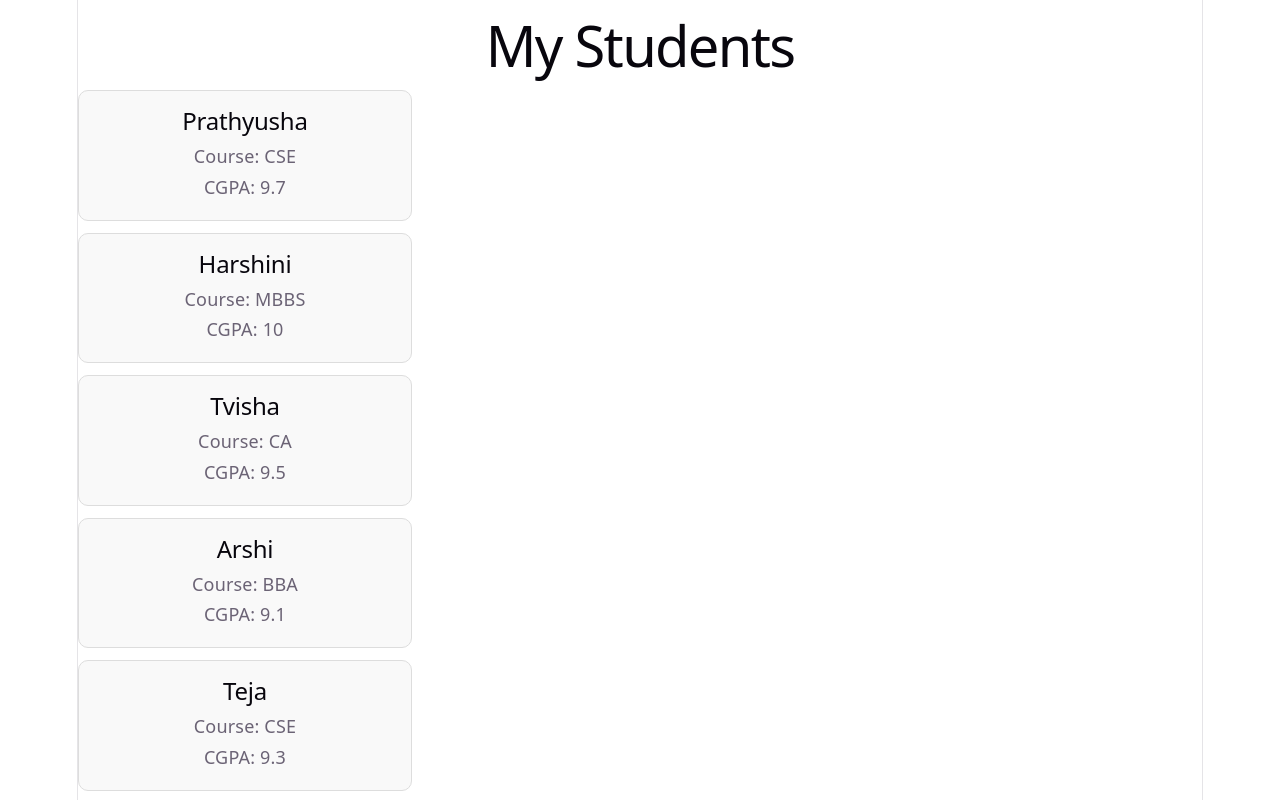
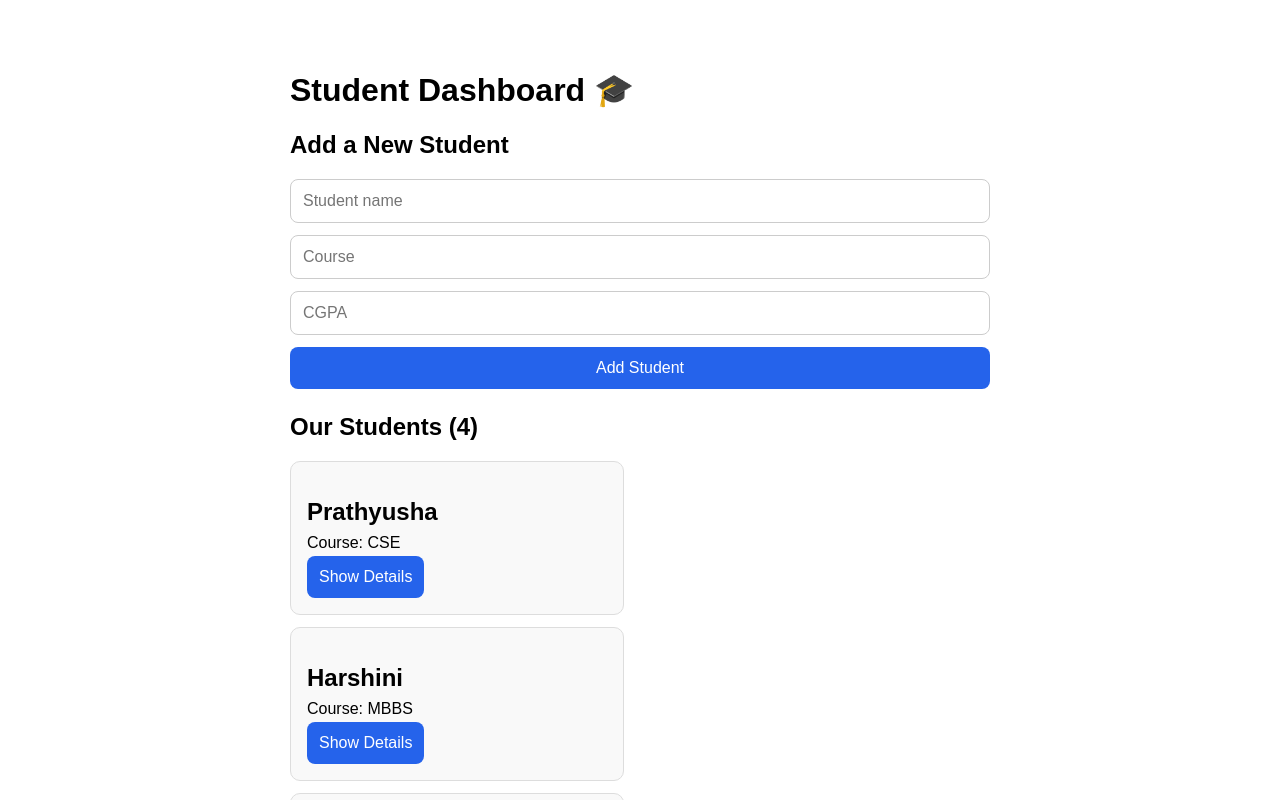
Before and after one commit to prathyushajanga07-tech/reactLearningSandbox, a React (Vite) app: page / in a window 1280 px wide. Shown: the top 800 px of the page. Built offline with nearby package versions, Linux system fonts and the light colour scheme.

Commit message:
feat: add interactive student dashboard

```diff
--- a/src/App.jsx
+++ b/src/App.jsx
@@ -1,21 +1,80 @@
+
+import { useState } from "react";
 import StudentCard from "./StudentCard";
 
 function App() {
-  const students = [
-    { name: "Prathyusha", course: "CSE", cgpa: "9.7" },
-    { name: "Harshini", course: "MBBS", cgpa: "10" },
-    { name: "Tvisha", course: "CA", cgpa: "9.5" },
-    { name: "Arshi", course: "BBA", cgpa: "9.1" },
-    { name: "Teja", course: "CSE", cgpa: "9.3" }
-  ];
+  const [students, setStudents] = useState([
+    { id: 1, name: "Prathyusha", course: "CSE", cgpa: "9.7" },
+    { id: 2, name: "Harshini", course: "MBBS", cgpa: "10" },
+    { id: 3, name: "Tvisha", course: "CA", cgpa: "9.5" },
+    { id: 4, name: "Arshi", course: "BBA", cgpa: "9.1" }
+  ]);
+
+  const [name, setName] = useState("");
+  const [course, setCourse] = useState("");
+  const [cgpa, setCgpa] = useState("");
+
+  function handleSubmit(event) {
+    event.preventDefault();
+
+    if (!name.trim() || !course.trim() || !cgpa.trim()) {
+      alert("Please fill in all fields!");
+      return;
+    }
+
+    const newStudent = {
+      id: Date.now(),
+      name: name.trim(),
+      course: course.trim(),
+      cgpa: cgpa.trim()
+    };
+
+    setStudents([...students, newStudent]);
+
+    setName("");
+    setCourse("");
+    setCgpa("");
+  }
 
   return (
-    <div>
-      <h1>My Students</h1>
+    <div className="app">
+      <h1>Student Dashboard 🎓</h1>
+
+      <h2>Add a New Student</h2>
+
+      <form onSubmit={handleSubmit}>
+        <input
+          type="text"
+          placeholder="Student name"
+          value={name}
+          onChange={(event) => setName(event.target.value)}
+        />
+
+        <input
+          type="text"
+          placeholder="Course"
+          value={course}
+          onChange={(event) => setCourse(event.target.value)}
+        />
+
+        <input
+          type="number"
+          placeholder="CGPA"
+          value={cgpa}
+          onChange={(event) => setCgpa(event.target.value)}
+          min="0"
+          max="10"
+          step="0.1"
+        />
+
+        <button type="submit">Add Student</button>
+      </form>
+
+      <h2>Our Students ({students.length})</h2>
 
       {students.map((student) => (
         <StudentCard
-          key={student.name}
+          key={student.id}
           name={student.name}
           course={student.course}
           cgpa={student.cgpa}
--- a/src/StudentCard.jsx
+++ b/src/StudentCard.jsx
@@ -1,11 +1,24 @@
+
+import { useState } from "react";
 import "./StudentCard.css";
 
 function StudentCard({ name, course, cgpa }) {
+  const [showDetails, setShowDetails] = useState(false);
+
+  function handleClick() {
+    setShowDetails(!showDetails);
+  }
+
   return (
     <div className="student-card">
       <h2>{name}</h2>
       <p>Course: {course}</p>
-      <p>CGPA: {cgpa}</p>
+
+      <button onClick={handleClick}>
+        {showDetails ? "Hide Details" : "Show Details"}
+      </button>
+
+      {showDetails && <p>CGPA: {cgpa}</p>}
     </div>
   );
 }
--- a/src/index.css
+++ b/src/index.css
@@ -1,111 +1,35 @@
-:root {
-  --text: #6b6375;
-  --text-h: #08060d;
-  --bg: #fff;
-  --border: #e5e4e7;
-  --code-bg: #f4f3ec;
-  --accent: #aa3bff;
-  --accent-bg: rgba(170, 59, 255, 0.1);
-  --accent-border: rgba(170, 59, 255, 0.5);
-  --social-bg: rgba(244, 243, 236, 0.5);
-  --shadow:
-    rgba(0, 0, 0, 0.1) 0 10px 15px -3px, rgba(0, 0, 0, 0.05) 0 4px 6px -2px;
 
-  --sans: system-ui, 'Segoe UI', Roboto, sans-serif;
-  --heading: system-ui, 'Segoe UI', Roboto, sans-serif;
-  --mono: ui-monospace, Consolas, monospace;
-
-  font: 18px/145% var(--sans);
-  letter-spacing: 0.18px;
-  color-scheme: light dark;
-  color: var(--text);
-  background: var(--bg);
-  font-synthesis: none;
-  text-rendering: optimizeLegibility;
-  -webkit-font-smoothing: antialiased;
-  -moz-osx-font-smoothing: grayscale;
-
-  @media (max-width: 1024px) {
-    font-size: 16px;
-  }
+.app {
+  max-width: 700px;
+  margin: 30px auto;
+  padding: 20px;
+  font-family: Arial, sans-serif;
 }
 
-@media (prefers-color-scheme: dark) {
-  :root {
-    --text: #9ca3af;
-    --text-h: #f3f4f6;
-    --bg: #16171d;
-    --border: #2e303a;
-    --code-bg: #1f2028;
-    --accent: #c084fc;
-    --accent-bg: rgba(192, 132, 252, 0.15);
-    --accent-border: rgba(192, 132, 252, 0.5);
-    --social-bg: rgba(47, 48, 58, 0.5);
-    --shadow:
-      rgba(0, 0, 0, 0.4) 0 10px 15px -3px, rgba(0, 0, 0, 0.25) 0 4px 6px -2px;
-  }
-
-  #social .button-icon {
-    filter: invert(1) brightness(2);
-  }
+.app form {
+  display: flex;
+  flex-direction: column;
+  gap: 12px;
+  margin-bottom: 24px;
 }
 
-body {
-  margin: 0;
+.app input {
+  padding: 12px;
+  border: 1px solid #ccc;
+  border-radius: 8px;
+  font-size: 16px;
 }
 
-#root {
-  width: 1126px;
-  max-width: 100%;
-  margin: 0 auto;
-  text-align: center;
-  border-inline: 1px solid var(--border);
-  min-height: 100svh;
-  display: flex;
-  flex-direction: column;
-  box-sizing: border-box;
+.app button {
+  padding: 12px;
+  border: none;
+  border-radius: 8px;
+  background: #2563eb;
+  color: white;
+  font-size: 16px;
+  cursor: pointer;
 }
 
-h1,
-h2 {
-  font-family: var(--heading);
-  font-weight: 500;
-  color: var(--text-h);
+.app button:hover {
+  background: #1d4ed8;
 }
-
-h1 {
-  font-size: 56px;
-  letter-spacing: -1.68px;
-  margin: 32px 0;
-  @media (max-width: 1024px) {
-    font-size: 36px;
-    margin: 20px 0;
-  }
-}
-h2 {
-  font-size: 24px;
-  line-height: 118%;
-  letter-spacing: -0.24px;
-  margin: 0 0 8px;
-  @media (max-width: 1024px) {
-    font-size: 20px;
-  }
-}
-p {
-  margin: 0;
-}
-
-code,
-.counter {
-  font-family: var(--mono);
-  display: inline-flex;
-  border-radius: 4px;
-  color: var(--text-h);
-}
-
-code {
-  font-size: 15px;
-  line-height: 135%;
-  padding: 4px 8px;
-  background: var(--code-bg);
-}
```
